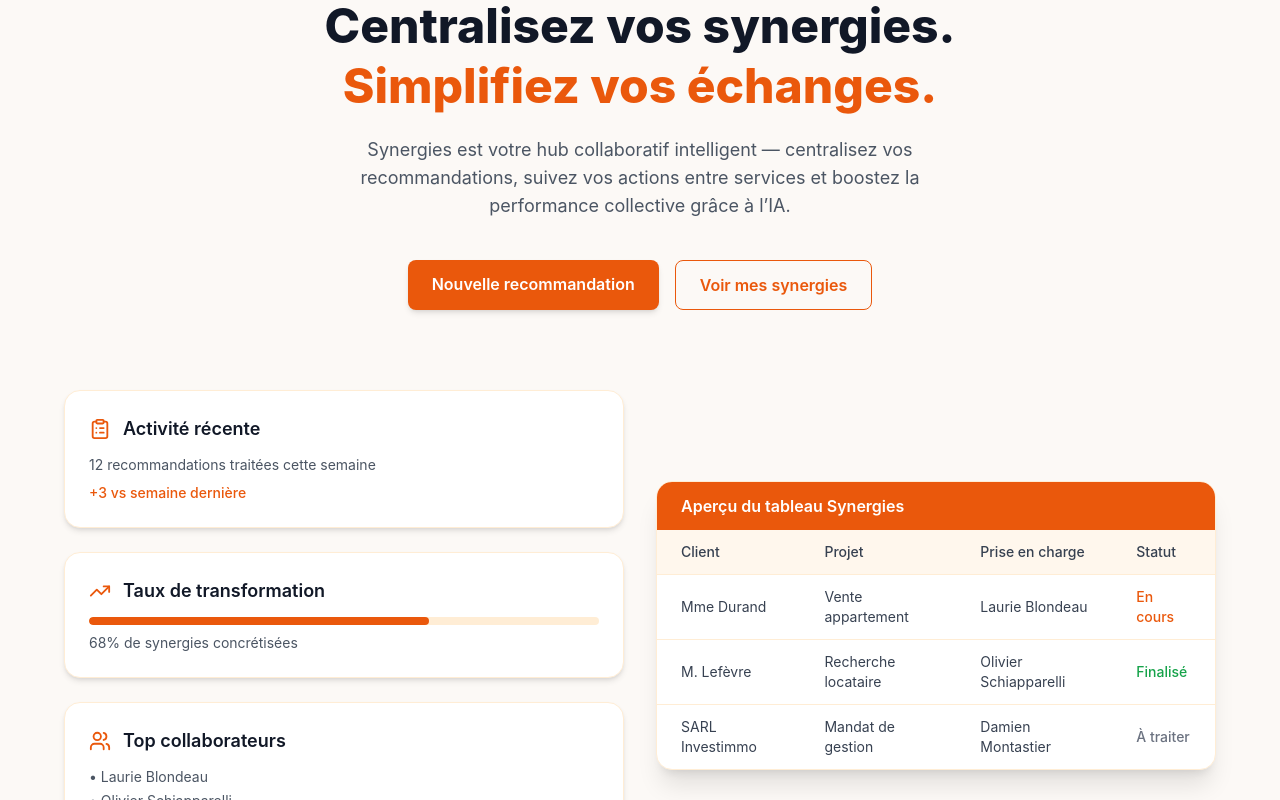
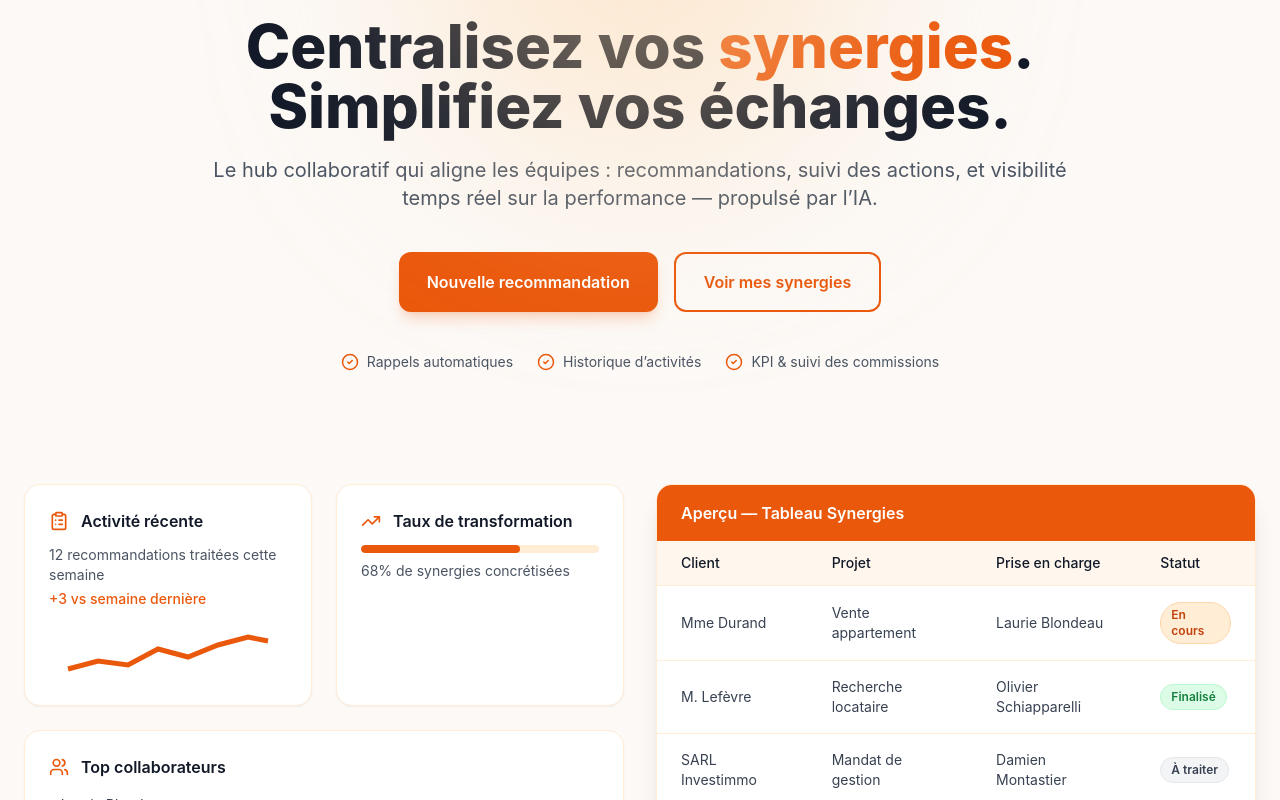
Before and after one commit to SamKTA/synergies-v2, a Next.js app: page / in a window 1280 px wide. Shown: the part 280-1080 px from the top of the page. Built offline with nearby package versions, Linux system fonts and the light colour scheme.

Commit message:
Update page.tsx

```diff
--- a/app/page.tsx
+++ b/app/page.tsx
@@ -2,126 +2,237 @@
 
 import Link from "next/link";
 import { motion } from "framer-motion";
-import { Users, BarChart3, ClipboardList, TrendingUp } from "lucide-react";
+import { Users, ClipboardList, TrendingUp, CheckCircle2 } from "lucide-react";
 
 export default function HomePage() {
   return (
-    <main className="flex flex-col items-center justify-center px-6 pt-32 pb-20 bg-[#FCF9F6]">
-      {/* ===== HERO ===== */}
-      <section className="max-w-4xl text-center">
-        <p className="text-sm uppercase tracking-wide text-orange-600 font-semibold">
+    <div className="bg-[#FCF9F6]">
+      {/* HERO */}
+      <section className="relative">
+        {/* halo léger */}
+        <div
+          aria-hidden
+          className="pointer-events-none absolute inset-x-0 -top-24 mx-auto h-[420px] w-[420px] rounded-full bg-orange-200/50 blur-[110px]"
+        />
+        <div className="max-w-7xl mx-auto px-6 pt-28 pb-20 md:pt-36 md:pb-28">
+          <div className="max-w-4xl text-center mx-auto">
+            <p className="uppercase tracking-[0.2em] text-orange-600 font-semibold">
               Plateforme interne Orpi
             </p>
-        <h1 className="mt-4 text-5xl font-extrabold text-gray-900 leading-tight">
-          Centralisez vos synergies. <br />
-          <span className="text-orange-600">Simplifiez vos échanges.</span>
-        </h1>
-        <p className="mt-5 text-gray-600 text-lg max-w-2xl mx-auto">
-          Synergies est votre hub collaboratif intelligent — centralisez vos recommandations,
-          suivez vos actions entre services et boostez la performance collective grâce à l’IA.
-        </p>
 
-        {/* CTA */}
-        <div className="mt-10 flex justify-center gap-4">
+            <motion.h1
+              initial={{ opacity: 0, y: 12 }}
+              animate={{ opacity: 1, y: 0 }}
+              transition={{ duration: 0.6 }}
+              className="mt-4 text-4xl md:text-6xl font-extrabold text-gray-900 leading-tight"
+            >
+              Centralisez vos <span className="text-orange-600">synergies</span>. <br />
+              Simplifiez vos échanges.
+            </motion.h1>
+
+            <motion.p
+              initial={{ opacity: 0, y: 10 }}
+              animate={{ opacity: 1, y: 0 }}
+              transition={{ delay: 0.15, duration: 0.6 }}
+              className="mt-5 text-lg md:text-xl text-gray-600 leading-relaxed"
+            >
+              Le hub collaboratif qui aligne les équipes : recommandations, suivi des actions,
+              et visibilité temps réel sur la performance — propulsé par l’IA.
+            </motion.p>
+
+            <motion.div
+              initial={{ opacity: 0, y: 10 }}
+              animate={{ opacity: 1, y: 0 }}
+              transition={{ delay: 0.25, duration: 0.6 }}
+              className="mt-10 flex flex-wrap justify-center gap-4"
+            >
               <Link
                 href="/reco/new"
-            className="bg-orange-600 text-white px-6 py-3 rounded-lg font-semibold hover:bg-orange-700 transition-all shadow-md"
+                className="inline-flex items-center justify-center rounded-xl bg-orange-600 px-7 py-4 text-white text-base font-semibold shadow-lg shadow-orange-600/20 hover:bg-orange-500 hover:scale-[1.02] transition"
               >
                 Nouvelle recommandation
               </Link>
               <Link
                 href="/inbox"
-            className="border border-orange-600 text-orange-600 px-6 py-3 rounded-lg font-semibold hover:bg-orange-50 transition-all"
+                className="inline-flex items-center justify-center rounded-xl border-2 border-orange-600 text-orange-600 px-7 py-4 text-base font-semibold hover:bg-orange-50 transition"
               >
                 Voir mes synergies
               </Link>
+            </motion.div>
+
+            {/* points clés */}
+            <div className="mt-10 flex flex-wrap justify-center gap-6 text-sm text-gray-600">
+              <span className="inline-flex items-center gap-2">
+                <CheckCircle2 className="text-orange-600" size={18} /> Rappels automatiques
+              </span>
+              <span className="inline-flex items-center gap-2">
+                <CheckCircle2 className="text-orange-600" size={18} /> Historique d’activités
+              </span>
+              <span className="inline-flex items-center gap-2">
+                <CheckCircle2 className="text-orange-600" size={18} /> KPI & suivi des commissions
+              </span>
+            </div>
+          </div>
         </div>
       </section>
 
-      {/* ===== DASHBOARD PREVIEW ===== */}
-      <section className="max-w-6xl w-full mt-20 grid md:grid-cols-2 gap-8 items-center">
-        {/* Metrics */}
-        <div className="space-y-6">
-          <div className="bg-white rounded-2xl shadow-md p-6 border border-orange-100">
+      {/* APERÇU PRODUIT */}
+      <section className="max-w-7xl mx-auto px-6 pb-24">
+        <div className="grid grid-cols-1 lg:grid-cols-2 gap-8 items-stretch">
+          {/* Colonne KPI (3 cartes) */}
+          <div className="grid grid-cols-1 sm:grid-cols-2 gap-6">
+            {/* Activité */}
+            <motion.div
+              initial={{ opacity: 0, y: 14 }}
+              whileInView={{ opacity: 1, y: 0 }}
+              viewport={{ once: true, amount: 0.4 }}
+              transition={{ duration: 0.45 }}
+              className="rounded-2xl bg-white p-6 border border-orange-100 shadow-sm hover:shadow-md transition"
+            >
               <div className="flex items-center gap-3 mb-3">
-              <ClipboardList className="text-orange-600" size={22} />
-              <h3 className="text-lg font-semibold text-gray-900">Activité récente</h3>
+                <ClipboardList className="text-orange-600" size={20} />
+                <h3 className="font-semibold text-gray-900">Activité récente</h3>
               </div>
-            <p className="text-gray-600 text-sm mb-2">12 recommandations traitées cette semaine</p>
-            <p className="text-orange-600 text-sm font-medium">+3 vs semaine dernière</p>
-          </div>
+              <p className="text-gray-600 text-sm">12 recommandations traitées cette semaine</p>
+              <p className="text-orange-600 text-sm font-medium mt-1">+3 vs semaine dernière</p>
 
-          <div className="bg-white rounded-2xl shadow-md p-6 border border-orange-100">
+              {/* mini sparkline (SVG simple) */}
+              <svg viewBox="0 0 100 28" className="mt-4 h-14 w-full">
+                <polyline
+                  fill="none"
+                  stroke="rgb(234,88,12)"
+                  strokeWidth="2.5"
+                  points="0,22 15,18 30,20 45,12 60,16 75,10 90,6 100,8"
+                />
+              </svg>
+            </motion.div>
+
+            {/* Taux de transformation */}
+            <motion.div
+              initial={{ opacity: 0, y: 14 }}
+              whileInView={{ opacity: 1, y: 0 }}
+              viewport={{ once: true, amount: 0.4 }}
+              transition={{ delay: 0.05, duration: 0.45 }}
+              className="rounded-2xl bg-white p-6 border border-orange-100 shadow-sm hover:shadow-md transition"
+            >
               <div className="flex items-center gap-3 mb-3">
-              <TrendingUp className="text-orange-600" size={22} />
-              <h3 className="text-lg font-semibold text-gray-900">Taux de transformation</h3>
+                <TrendingUp className="text-orange-600" size={20} />
+                <h3 className="font-semibold text-gray-900">Taux de transformation</h3>
               </div>
               <div className="mt-2 w-full bg-orange-100 h-2 rounded-full overflow-hidden">
-              <div className="bg-orange-600 h-2 w-2/3 rounded-full"></div>
+                <div className="bg-orange-600 h-2 w-2/3 rounded-full" />
               </div>
-            <p className="mt-2 text-sm text-gray-600">68% de synergies concrétisées</p>
+              <p className="text-gray-600 text-sm mt-2">68% de synergies concrétisées</p>
+            </motion.div>
+
+            {/* Top collaborateurs (carte large) */}
+            <motion.div
+              initial={{ opacity: 0, y: 14 }}
+              whileInView={{ opacity: 1, y: 0 }}
+              viewport={{ once: true, amount: 0.4 }}
+              transition={{ delay: 0.1, duration: 0.45 }}
+              className="sm:col-span-2 rounded-2xl bg-white p-6 border border-orange-100 shadow-sm hover:shadow-md transition"
+            >
+              <div className="flex items-center gap-3 mb-3">
+                <Users className="text-orange-600" size={20} />
+                <h3 className="font-semibold text-gray-900">Top collaborateurs</h3>
               </div>
-
-          <div className="bg-white rounded-2xl shadow-md p-6 border border-orange-100">
-            <div className="flex items-center gap-3 mb-3">
-              <Users className="text-orange-600" size={22} />
-              <h3 className="text-lg font-semibold text-gray-900">Top collaborateurs</h3>
-            </div>
-            <ul className="text-gray-600 text-sm space-y-1">
+              <ul className="text-gray-700 text-sm leading-7">
                 <li>• Laurie Blondeau</li>
                 <li>• Olivier Schiapparelli</li>
                 <li>• Damien Montastier</li>
               </ul>
-          </div>
+            </motion.div>
           </div>
 
-        {/* Table Preview */}
+          {/* Colonne Table mock */}
           <motion.div
-          initial={{ opacity: 0, y: 40 }}
-          animate={{ opacity: 1, y: 0 }}
-          transition={{ duration: 0.7 }}
-          className="bg-white rounded-2xl shadow-xl border border-orange-100 overflow-hidden"
+            initial={{ opacity: 0, y: 18 }}
+            whileInView={{ opacity: 1, y: 0 }}
+            viewport={{ once: true, amount: 0.35 }}
+            transition={{ duration: 0.55 }}
+            className="rounded-2xl bg-white border border-orange-100 shadow-xl overflow-hidden flex flex-col"
           >
-          <div className="bg-orange-600 text-white text-left px-6 py-3 font-semibold">
-            Aperçu du tableau Synergies
+            <div className="bg-orange-600 text-white px-6 py-4 font-semibold">
+              Aperçu — Tableau Synergies
             </div>
+
+            <div className="overflow-x-auto">
               <table className="w-full text-left text-sm text-gray-700">
                 <thead className="bg-orange-50">
                   <tr>
-                <th className="px-6 py-3 font-medium">Client</th>
-                <th className="px-6 py-3 font-medium">Projet</th>
-                <th className="px-6 py-3 font-medium">Prise en charge</th>
-                <th className="px-6 py-3 font-medium">Statut</th>
+                    <Th>Client</Th>
+                    <Th>Projet</Th>
+                    <Th>Prise en charge</Th>
+                    <Th>Statut</Th>
                   </tr>
                 </thead>
                 <tbody>
-              <tr className="border-t border-orange-100">
-                <td className="px-6 py-3">Mme Durand</td>
-                <td className="px-6 py-3">Vente appartement</td>
-                <td className="px-6 py-3">Laurie Blondeau</td>
-                <td className="px-6 py-3 text-orange-600 font-medium">En cours</td>
-              </tr>
-              <tr className="border-t border-orange-100">
-                <td className="px-6 py-3">M. Lefèvre</td>
-                <td className="px-6 py-3">Recherche locataire</td>
-                <td className="px-6 py-3">Olivier Schiapparelli</td>
-                <td className="px-6 py-3 text-green-600 font-medium">Finalisé</td>
-              </tr>
-              <tr className="border-t border-orange-100">
-                <td className="px-6 py-3">SARL Investimmo</td>
-                <td className="px-6 py-3">Mandat de gestion</td>
-                <td className="px-6 py-3">Damien Montastier</td>
-                <td className="px-6 py-3 text-gray-500 font-medium">À traiter</td>
-              </tr>
+                  <Tr>
+                    <Td>Mme Durand</Td>
+                    <Td>Vente appartement</Td>
+                    <Td>Laurie Blondeau</Td>
+                    <Td>
+                      <Badge color="orange">En cours</Badge>
+                    </Td>
+                  </Tr>
+                  <Tr>
+                    <Td>M. Lefèvre</Td>
+                    <Td>Recherche locataire</Td>
+                    <Td>Olivier Schiapparelli</Td>
+                    <Td>
+                      <Badge color="green">Finalisé</Badge>
+                    </Td>
+                  </Tr>
+                  <Tr>
+                    <Td>SARL Investimmo</Td>
+                    <Td>Mandat de gestion</Td>
+                    <Td>Damien Montastier</Td>
+                    <Td>
+                      <Badge color="gray">À traiter</Badge>
+                    </Td>
+                  </Tr>
                 </tbody>
               </table>
+            </div>
+
+            <div className="px-6 py-4 border-t border-orange-100 text-xs text-gray-500">
+              Données de démonstration — aperçu visuel du module Synergies.
+            </div>
           </motion.div>
+        </div>
       </section>
-
-      {/* Footer */}
-      <footer className="mt-20 text-gray-500 text-sm">
-        © 2025 Synergies V2 — Design SaaS interne Orpi
-      </footer>
-    </main>
+    </div>
   );
 }
+
+/* ---------- petits sous-composants ---------- */
+function Th({ children }: { children: React.ReactNode }) {
+  return <th className="px-6 py-3 font-medium text-gray-900">{children}</th>;
+}
+function Tr({ children }: { children: React.ReactNode }) {
+  return <tr className="border-t border-orange-100">{children}</tr>;
+}
+function Td({ children }: { children: React.ReactNode }) {
+  return <td className="px-6 py-4 align-middle">{children}</td>;
+}
+function Badge({
+  children,
+  color,
+}: {
+  children: React.ReactNode;
+  color: "orange" | "green" | "gray";
+}) {
+  const map = {
+    orange: "bg-orange-100 text-orange-700 border-orange-200",
+    green: "bg-green-100 text-green-700 border-green-200",
+    gray: "bg-gray-100 text-gray-700 border-gray-200",
+  } as const;
+  return (
+    <span
+      className={`inline-flex items-center rounded-full px-2.5 py-1 text-xs font-semibold border ${map[color]}`}
+    >
+      {children}
+    </span>
+  );
+}
```
Lines whose indentation alone changed are shown as unchanged.
